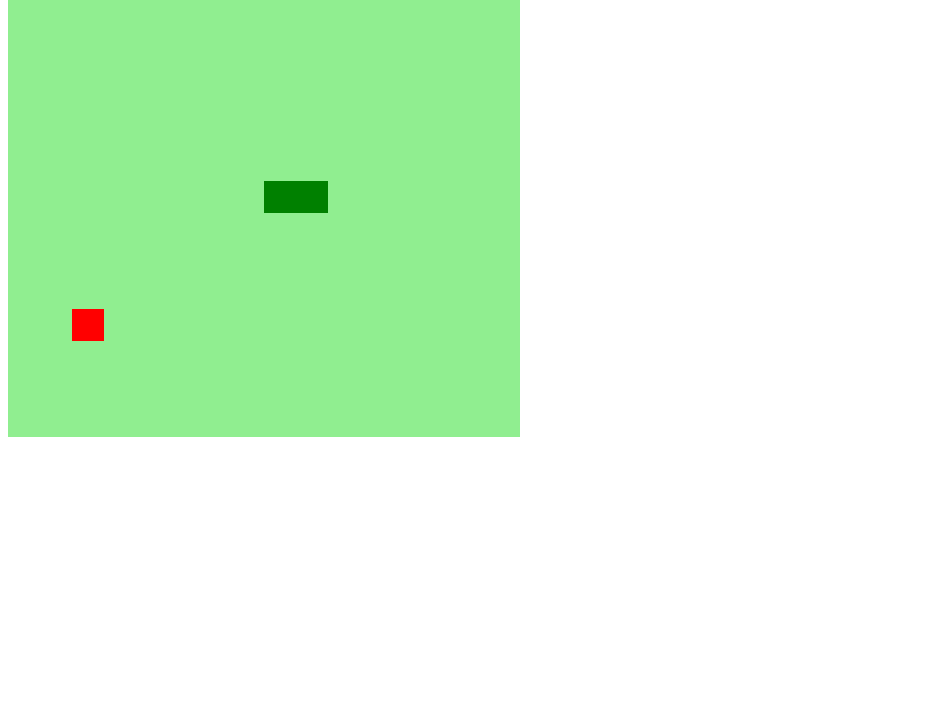
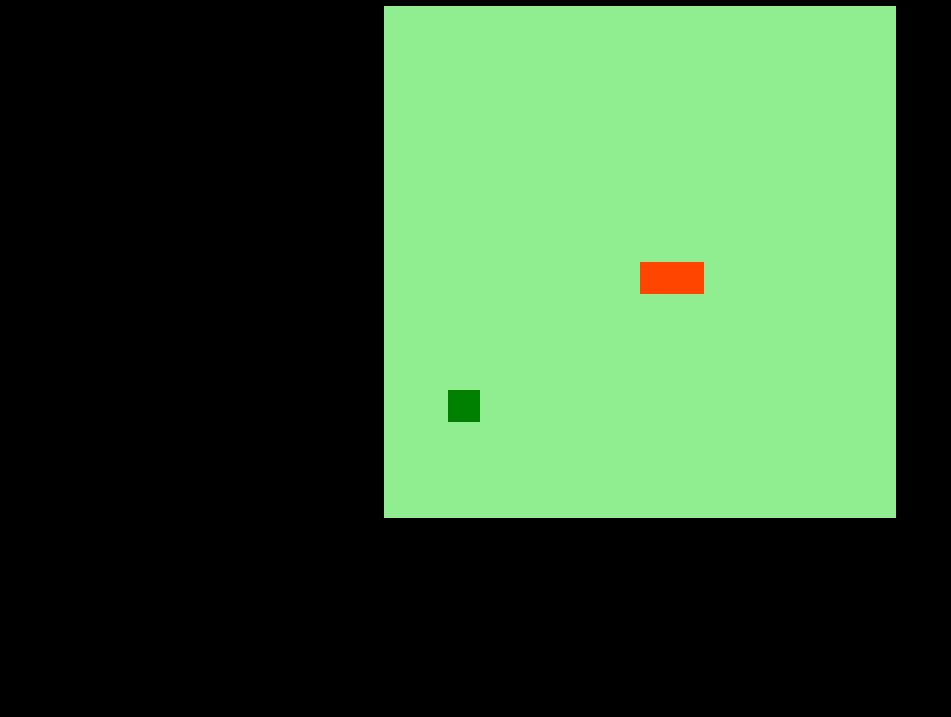
Before and after one commit to willian9jr/snake-game, a plain HTML site: page index.html in a window 1280 px wide. Shown: the part 83-800 px from the top of the page, without its empty margins (0-951 px from the left). Drawn offline with Linux system fonts and the light colour scheme.

Commit message:
finalizando

```diff
--- a/css/style.css
+++ b/css/style.css
@@ -0,0 +1,9 @@
+body{
+   font-family: Verdana, Geneva, Tahoma, sans-serif;
+   background-color: black;
+   color: white;
+   display:flex;
+   justify-content:center;
+   align-items:center;
+   flex-direction:column;
+}
--- a/index.html
+++ b/index.html
@@ -5,9 +5,11 @@
     <meta http-equiv="X-UA-Compatible" content="IE=edge">
     <meta name="viewport" content="width=device-width, initial-scale=1.0">
     <script defer src="./js/script.js"></script>
+    <link rel="stylesheet" href="./css/style.css">
     <title>Snake Game</title>
 </head>
 <body>
+    <h1>SNAKE GAME!</h1>
     <canvas id="snake" width="512" height="512"></canvas>
 </body>
 </html>
--- a/js/script.js
+++ b/js/script.js
@@ -19,13 +19,13 @@ function criarBG() {
 
 function criarSnake(){
     for(i=0; i < snake.length; i++){
-        context.fillStyle = "green";
+        context.fillStyle = "orangered";
         context.fillRect(snake[i].x,snake[i].y, box, box);
     }
 }
 
 function drawFood(){
-    context.fillStyle = "red";
+    context.fillStyle = "green";
     context.fillRect(food.x, food.y, box, box);
 }
 
@@ -44,6 +44,13 @@ function startGame(){
     if(snake[0].x < 0 * box && direction == 'left') snake[0].x = 16 * box;
     if(snake[0].y > 15 * box && direction == 'down') snake[0].y = 0;
     if(snake[0].y < 0 * box && direction == 'up') snake[0].y = 16 * box;
+
+    for(i = 1; i< snake.length; i++){
+        if(snake[0].x == snake[i].x && snake[0].y == snake[i].y){
+            clearInterval(game);
+            alert('Game Over');
+        }
+    }
 
     criarBG();
     criarSnake();
```
